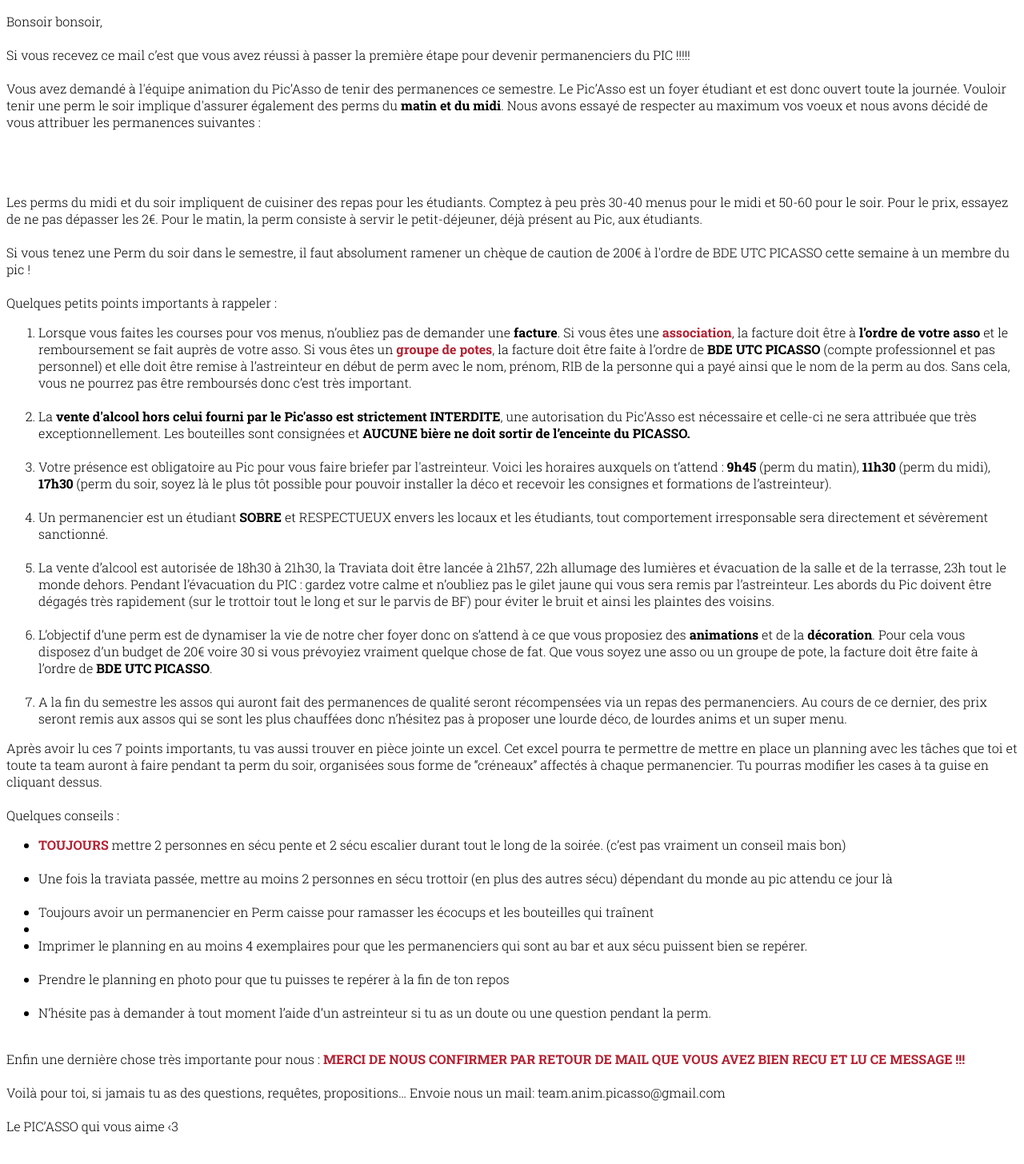
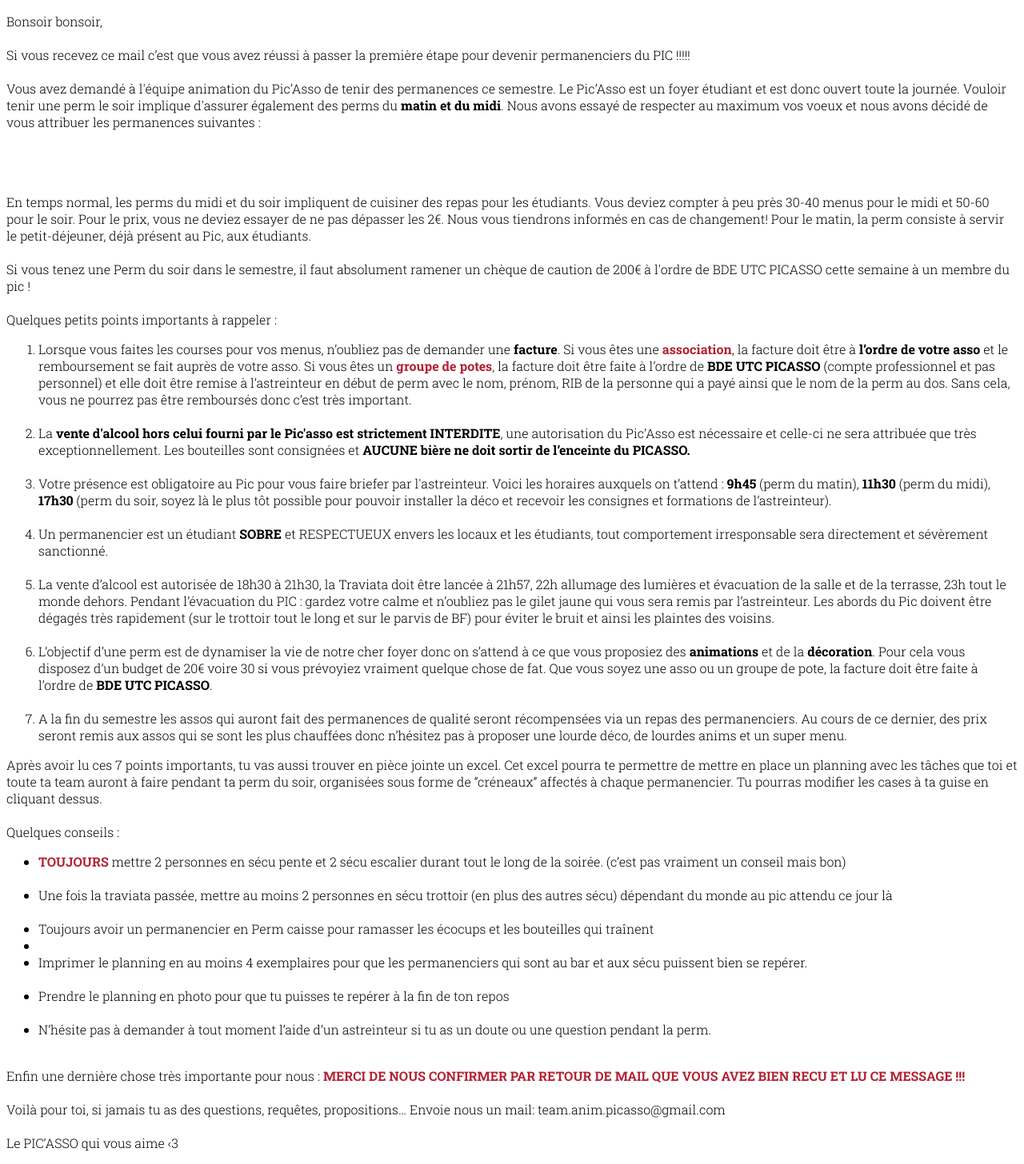
Before and after one commit to picasso-utc/kraken, a Django app: template core/templates/perm_notification.html in a window 1280 px wide. Shown: the whole page at 80% size. Before the commit the page ends 1435 px from the top, so only its background shows below. Run offline with Django 3.2, Linux system fonts and the light colour scheme; the template is opened without the code that fills it, so the values that code supplies are empty; some libraries are stand-ins or nearby versions.

Commit message:
Update perm_notification.html

```diff
--- a/core/templates/perm_notification.html
+++ b/core/templates/perm_notification.html
@@ -20,7 +20,7 @@
                 {% endfor %}
             </ul>
             <br><br>
-            Les perms du midi et du soir impliquent de cuisiner des repas pour les étudiants. Comptez à peu près 30-40 menus pour le midi et 50-60 pour le soir. Pour le prix, essayez de ne pas dépasser les 2€. Pour le matin, la perm consiste à servir le petit-déjeuner, déjà présent au Pic, aux étudiants.
+            En temps normal, les perms du midi et du soir impliquent de cuisiner des repas pour les étudiants. Vous deviez compter à peu près 30-40 menus pour le midi et 50-60 pour le soir. Pour le prix, vous ne deviez essayer de ne pas dépasser les 2€. Nous vous tiendrons informés en cas de changement! Pour le matin, la perm consiste à servir le petit-déjeuner, déjà présent au Pic, aux étudiants.
             <br><br>
             Si vous tenez une Perm du soir dans le semestre, il faut absolument ramener un chèque de caution de 200€ à l'ordre de BDE UTC PICASSO cette semaine à un membre du pic !
             <br><br>
```
